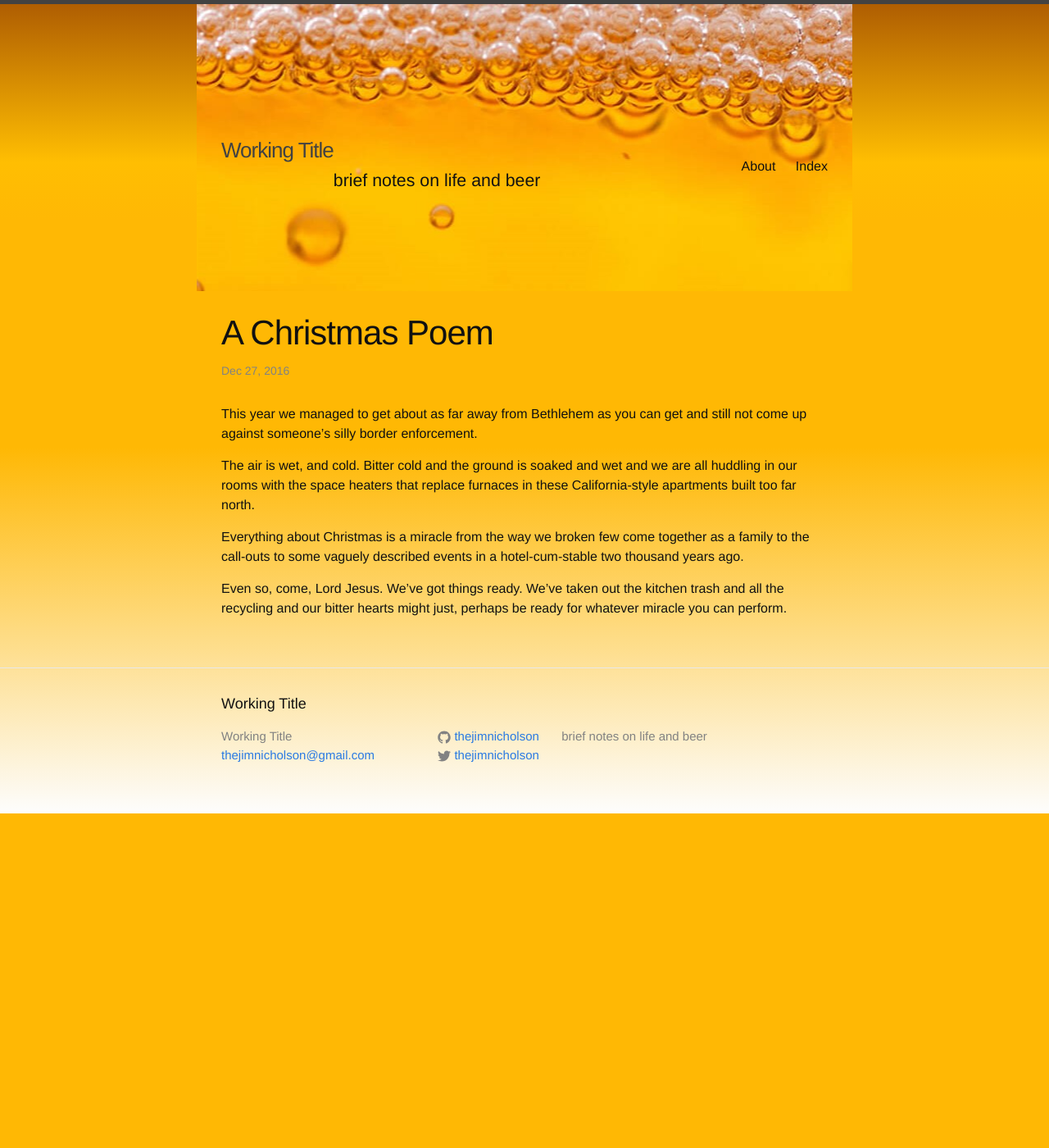
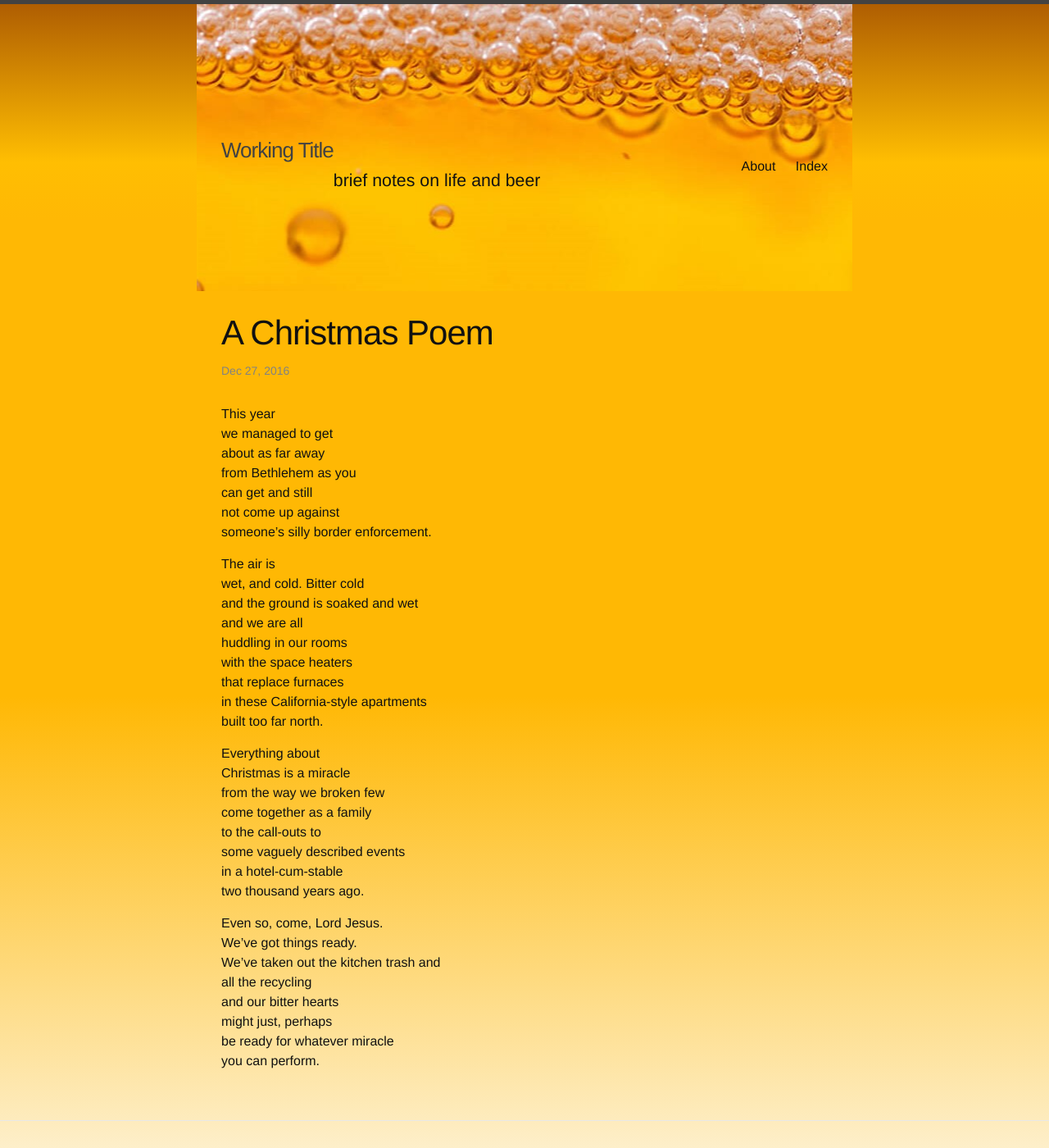
Before and after one commit to thejimnicholson/thejimnicholson.github.io, a Jekyll site: the page built from _posts/2016-12-27-a-christmas-poem.md, in a window 1280 px wide and 1400 px high. Shown: the whole window at 82% size. Built offline with Jekyll 4.4.1, drawn with Linux system fonts in a browser that asks for light colours; Markdown is read by kramdown in place of the engine named in the settings.

```diff
--- a/_posts/2016-12-27-a-christmas-poem.md
+++ b/_posts/2016-12-27-a-christmas-poem.md
@@ -3,38 +3,38 @@ layout: post
 title: A Christmas Poem
 ---
 
-This year
-we managed to get
-about as far away
-from Bethlehem as you
-can get and still
-not come up against
+This year<br/>
+we managed to get<br/>
+about as far away<br/>
+from Bethlehem as you<br/>
+can get and still<br/>
+not come up against<br/>
 someone's silly border enforcement.
 
-The air is
-wet, and cold. Bitter cold
-and the ground is soaked and wet
-and we are all
-huddling in our rooms
-with the space heaters
-that replace furnaces
-in these California-style apartments
+The air is<br/>
+wet, and cold. Bitter cold<br/>
+and the ground is soaked and wet<br/>
+and we are all<br/>
+huddling in our rooms<br/>
+with the space heaters<br/>
+that replace furnaces<br/>
+in these California-style apartments<br/>
 built too far north.
 
-Everything about
-Christmas is a miracle
-from the way we broken few
-come together as a family
-to the call-outs to
-some vaguely described events
-in a hotel-cum-stable
+Everything about<br/>
+Christmas is a miracle<br/>
+from the way we broken few<br/>
+come together as a family<br/>
+to the call-outs to<br/>
+some vaguely described events<br/>
+in a hotel-cum-stable<br/>
 two thousand years ago.
 
-Even so, come, Lord Jesus.
-We've got things ready.
-We've taken out the kitchen trash and
-all the recycling
-and our bitter hearts
-might just, perhaps
-be ready for whatever miracle
+Even so, come, Lord Jesus.<br/>
+We've got things ready.<br/>
+We've taken out the kitchen trash and<br/>
+all the recycling<br/>
+and our bitter hearts<br/>
+might just, perhaps<br/>
+be ready for whatever miracle<br/>
 you can perform.
```
